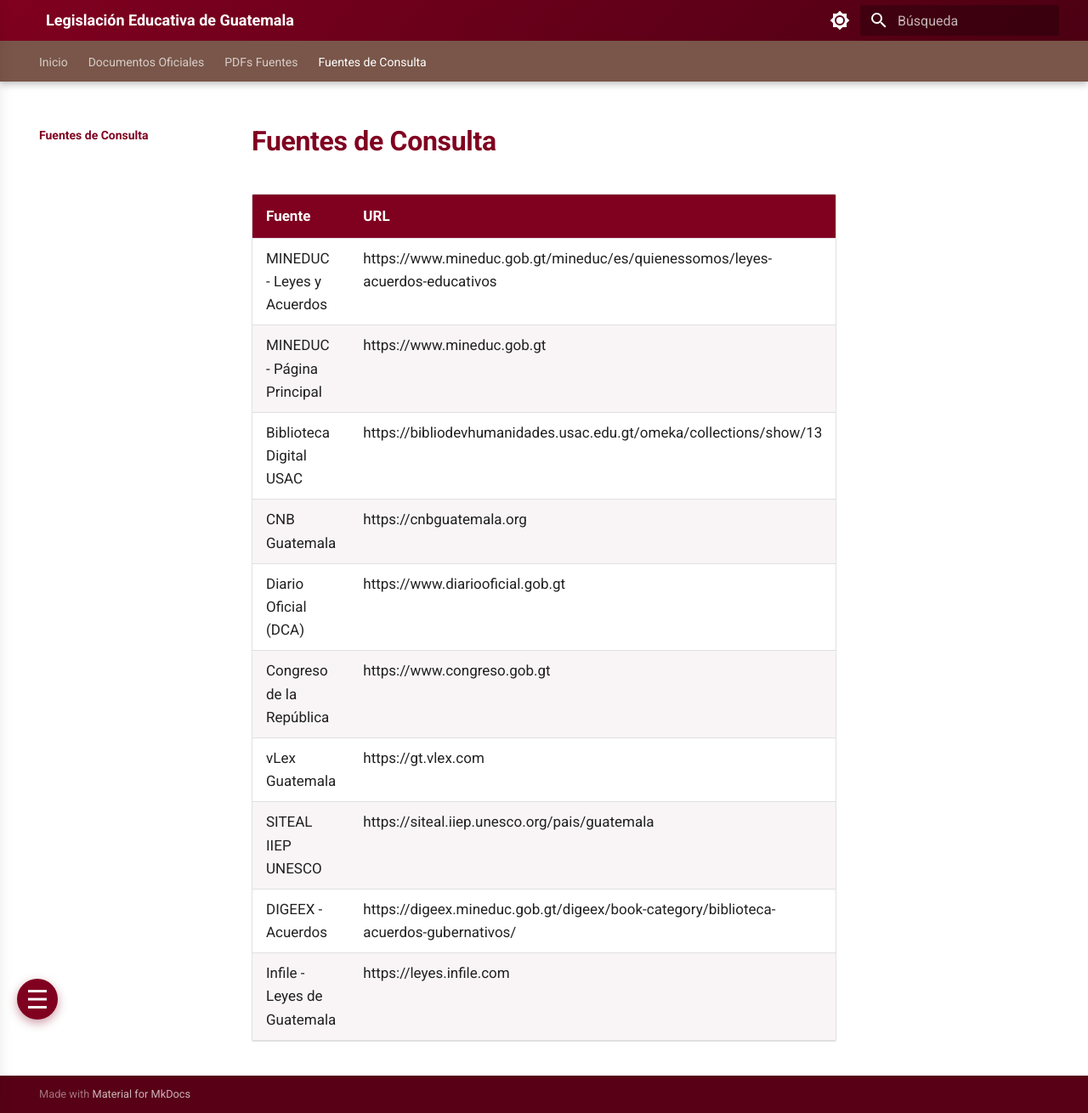
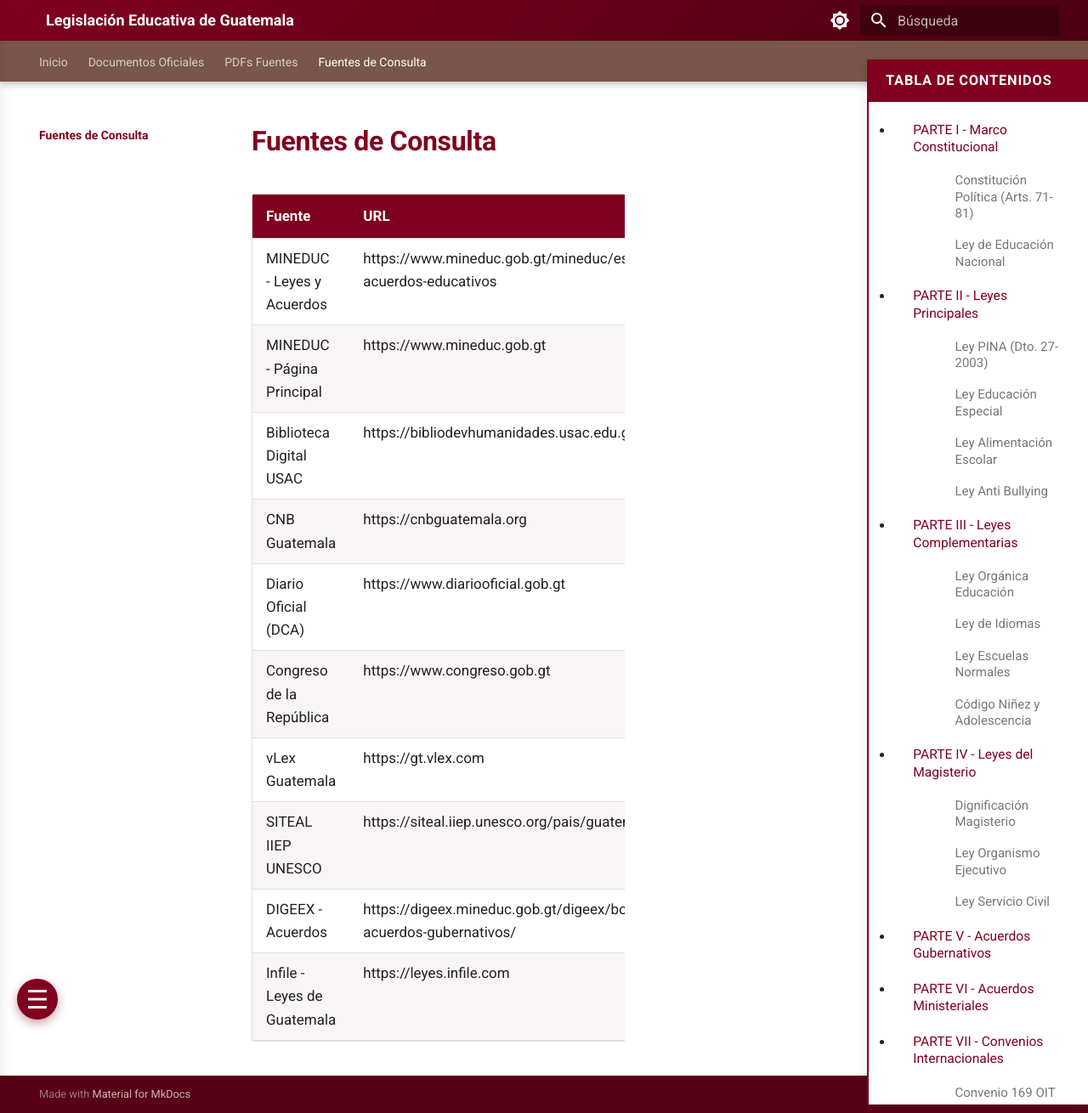
Before and after one commit to Levy147/legislacion-educativa-guatemala, an MkDocs documentation site: the page built from docs/fuentes.md, in a window 1280 px wide and 1310 px high. Shown: the whole window at 85% size. Built offline with MkDocs 1.6.1 and Material for MkDocs 9.7.7, drawn with Linux system fonts in a browser that asks for light colours.

Commit message:
feat: actualizacion de sistema v13

```diff
--- a/docs/overrides/main.html
+++ b/docs/overrides/main.html
@@ -98,6 +93,52 @@
   </div>
 </nav>
 <button class="slide-menu-toggle" id="slideMenuToggle">&#9776;</button>
+
+<div class="custom-toc" id="customToc">
+  <div class="custom-toc-header">Tabla de Contenidos</div>
+  <ul class="custom-toc-list">
+    <li><a href="#parte-i-marco-constitucional" class="custom-toc-link" data-section="parte-i">PARTE I - Marco Constitucional</a>
+      <ul>
+        <li><a href="#constitucion-politica-de-la-republica-de-guatemala" class="custom-toc-link sub">Constitución Política (Arts. 71-81)</a></li>
+        <li><a href="#ley-de-educacion-nacional" class="custom-toc-link sub">Ley de Educación Nacional</a></li>
+      </ul>
+    </li>
+    <li><a href="#parte-ii-leyes-principales" class="custom-toc-link" data-section="parte-ii">PARTE II - Leyes Principales</a>
+      <ul>
+        <li><a href="#ley-de-proteccion-integral-de-la-ninez-y-adolescencia" class="custom-toc-link sub">Ley PINA (Dto. 27-2003)</a></li>
+        <li><a href="#ley-de-educacion-especial-para-las-personas-con-capacidades-especiales" class="custom-toc-link sub">Ley Educación Especial</a></li>
+        <li><a href="#decreto-numero-16-2017" class="custom-toc-link sub">Ley Alimentación Escolar</a></li>
+        <li><a href="#ley-contra-el-acoso-escolar-conocido-como-bullying" class="custom-toc-link sub">Ley Anti Bullying</a></li>
+      </ul>
+    </li>
+    <li><a href="#parte-iii-leyes-complementarias" class="custom-toc-link" data-section="parte-iii">PARTE III - Leyes Complementarias</a>
+      <ul>
+        <li><a href="#ley-organica-de-educacion-nacional" class="custom-toc-link sub">Ley Orgánica Educación</a></li>
+        <li><a href="#ley-de-idiomas-nacionales" class="custom-toc-link sub">Ley de Idiomas</a></li>
+        <li><a href="#ley-de-escuelas-normales" class="custom-toc-link sub">Ley Escuelas Normales</a></li>
+        <li><a href="#codigo-de-la-ninez-y-adolescencia" class="custom-toc-link sub">Código Niñez y Adolescencia</a></li>
+      </ul>
+    </li>
+    <li><a href="#parte-iv-leyes-del-magisterio" class="custom-toc-link" data-section="parte-iv">PARTE IV - Leyes del Magisterio</a>
+      <ul>
+        <li><a href="#ley-de-dignificacion-y-catalogacion-del-magisterio-nacional" class="custom-toc-link sub">Dignificación Magisterio</a></li>
+        <li><a href="#ley-del-organismo-ejecutivo" class="custom-toc-link sub">Ley Organismo Ejecutivo</a></li>
+        <li><a href="#ley-de-servicio-civil" class="custom-toc-link sub">Ley Servicio Civil</a></li>
+      </ul>
+    </li>
+    <li><a href="#parte-v-acuerdos-gubernativos" class="custom-toc-link" data-section="parte-v">PARTE V - Acuerdos Gubernativos</a></li>
+    <li><a href="#parte-vi-acuerdos-ministeriales" class="custom-toc-link" data-section="parte-vi">PARTE VI - Acuerdos Ministeriales</a></li>
+    <li><a href="#parte-vii-convenios-internacionales" class="custom-toc-link" data-section="parte-vii">PARTE VII - Convenios Internacionales</a>
+      <ul>
+        <li><a href="#convenio-169-de-la-oit-sobre-pueblos-indigenas-y-tribales" class="custom-toc-link sub">Convenio 169 OIT</a></li>
+        <li><a href="#declaracion-universal-de-los-derechos-humanos" class="custom-toc-link sub">Declaración Universal DDHH</a></li>
+        <li><a href="#convencion-sobre-los-derechos-del-nino" class="custom-toc-link sub">Convención Derechos del Niño</a></li>
+      </ul>
+    </li>
+    <li><a href="#acuerdos-de-paz-de-guatemala" class="custom-toc-link" data-section="acuerdos-paz">Acuerdos de Paz</a></li>
+  </ul>
+</div>
+
 {{ super() }}
 {% endblock %}
 
--- a/docs/stylesheets/extra.css
+++ b/docs/stylesheets/extra.css
@@ -511,3 +511,131 @@
 .md-search__inner input[type="search"]:not(:focus) ~ .md-content .highlighted {
   background-color: transparent !important;
 }
+
+/* ===== CUSTOM TOC - Right side panel ===== */
+.custom-toc {
+  position: fixed;
+  top: 3.5rem;
+  right: 0;
+  width: 260px;
+  max-height: calc(100vh - 4rem);
+  overflow-y: auto;
+  background: #fff;
+  border-left: 2px solid #800020;
+  z-index: 100;
+  padding: 0;
+  font-size: 0.78rem;
+  box-shadow: -2px 0 10px rgba(0,0,0,0.08);
+}
+
+[data-md-color-scheme="slate"] .custom-toc {
+  background: #1a1a2e;
+  border-left-color: #c41e3a;
+  box-shadow: -2px 0 10px rgba(0,0,0,0.3);
+}
+
+.custom-toc-header {
+  background: #800020;
+  color: #fff;
+  padding: 0.6rem 1rem;
+  font-weight: 700;
+  font-size: 0.82rem;
+  text-transform: uppercase;
+  letter-spacing: 0.05em;
+  position: sticky;
+  top: 0;
+  z-index: 1;
+}
+
+[data-md-color-scheme="slate"] .custom-toc-header {
+  background: #a0334d;
+}
+
+.custom-toc-list {
+  list-style: none;
+  margin: 0;
+  padding: 0.5rem 0;
+}
+
+.custom-toc-list li {
+  margin: 0;
+  padding: 0;
+}
+
+.custom-toc-list ul {
+  list-style: none;
+  margin: 0;
+  padding: 0 0 0 0.8rem;
+}
+
+.custom-toc-link {
+  display: block;
+  padding: 0.35rem 1rem;
+  color: #555;
+  text-decoration: none;
+  border-left: 3px solid transparent;
+  transition: all 0.15s ease;
+  line-height: 1.3;
+}
+
+[data-md-color-scheme="slate"] .custom-toc-link {
+  color: #bbb;
+}
+
+.custom-toc-link:hover {
+  background: #fdf2f4;
+  color: #800020;
+  border-left-color: #c41e3a;
+}
+
+[data-md-color-scheme="slate"] .custom-toc-link:hover {
+  background: #2a2a3e;
+  color: #ff6b6b;
+}
+
+.custom-toc-link.active {
+  background: #f0e6ea;
+  color: #800020;
+  border-left-color: #800020;
+  font-weight: 700;
+}
+
+[data-md-color-scheme="slate"] .custom-toc-link.active {
+  background: #3a3a4e;
+  color: #ff6b6b;
+  border-left-color: #ff6b6b;
+}
+
+.custom-toc-link.sub {
+  font-size: 0.75rem;
+  padding: 0.25rem 1rem 0.25rem 1.2rem;
+  color: #777;
+}
+
+[data-md-color-scheme="slate"] .custom-toc-link.sub {
+  color: #999;
+}
+
+.custom-toc-link.sub:hover {
+  color: #800020;
+}
+
+.custom-toc-link.sub.active {
+  color: #800020;
+  font-weight: 600;
+}
+
+/* Hide custom TOC on smaller screens (use slide menu instead) */
+@media screen and (max-width: 1100px) {
+  .custom-toc {
+    display: none;
+  }
+}
+
+/* Push content to make room for custom TOC */
+@media screen and (min-width: 1101px) {
+  .md-content {
+    margin-right: 265px !important;
+    max-width: calc(100% - 270px) !important;
+  }
+}
```
Also changed, not shown: other parts of docs/overrides/main.html (+27 -5 lines).
